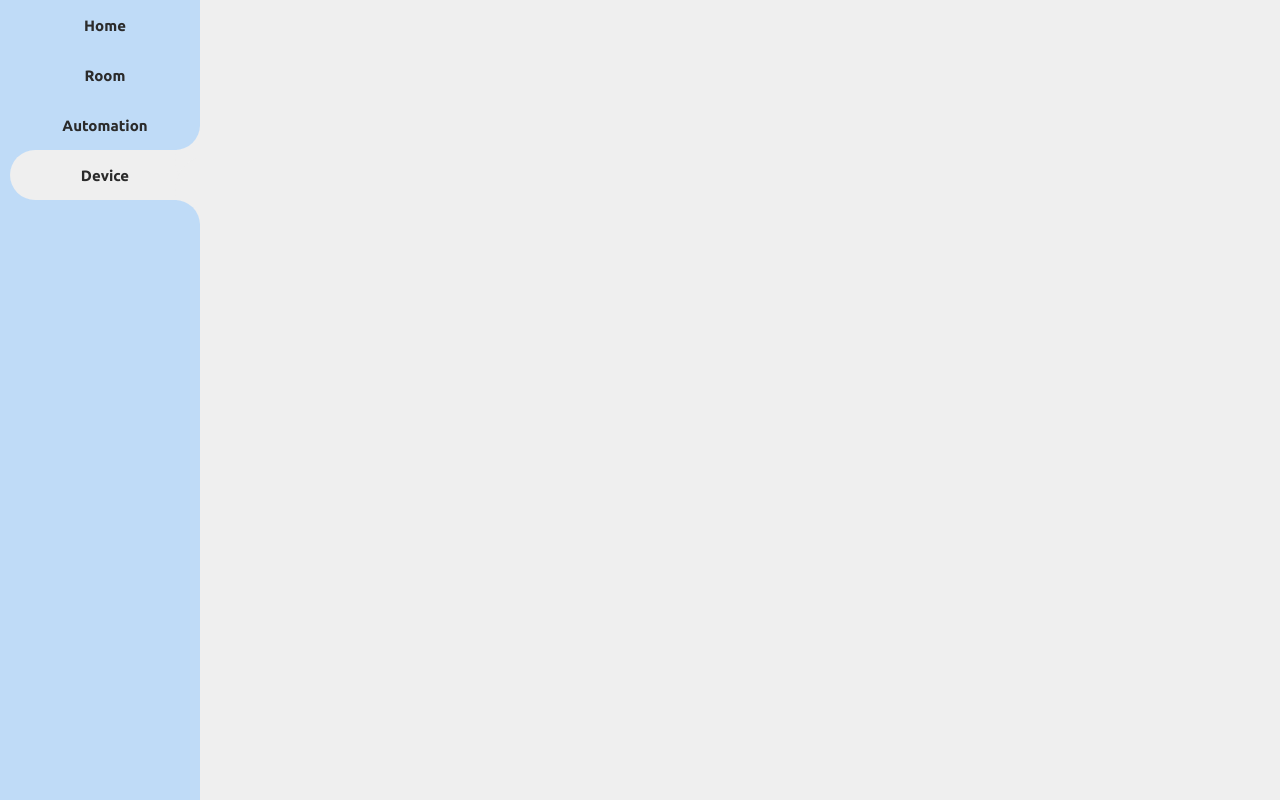
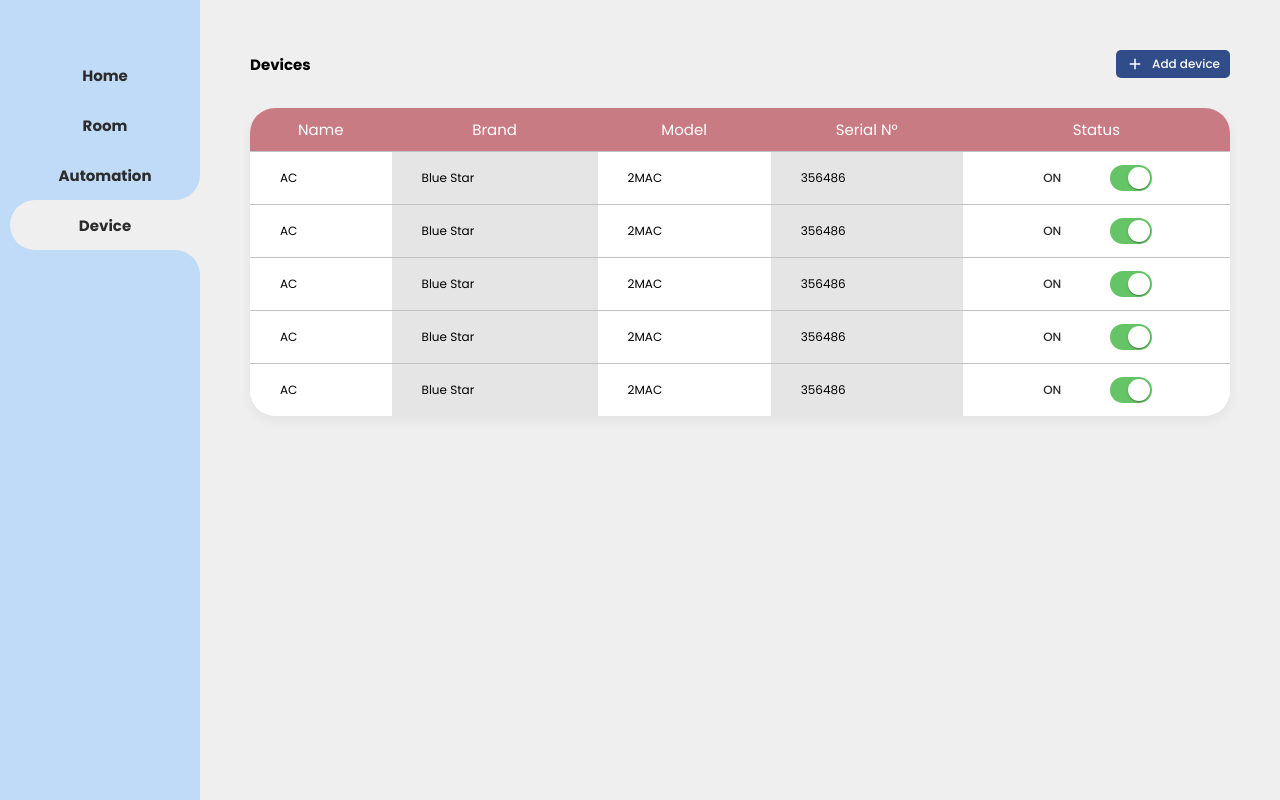
Before and after one commit to NealAndrianja/home_automation, a React (Create React App) app: page /Device in a window 1280 px wide. Built offline with nearby package versions, Linux system fonts and the light colour scheme; no server answers.

Commit message:
Device Page, and Modal to add new device

```diff
--- a/src/App.css
+++ b/src/App.css
@@ -1,10 +1,11 @@
 /* =========== Google Fonts ============ */
 @import url("https://fonts.googleapis.com/css2?family=Ubuntu:wght@300;400;500;700&display=swap");
+@import url('https://fonts.googleapis.com/css2?family=Poppins:ital,wght@0,100;0,200;0,300;0,400;0,500;0,600;0,700;0,800;0,900;1,100;1,200;1,300;1,400;1,500;1,600;1,700;1,800;1,900&display=swap');
 
 /* =============== Globals ============== */
 * {
-  font-family: "Ubuntu", sans-serif;
-  font-size: 15px;
+  font-family: "Poppins", sans-serif;
+  font-size: 12px;
   margin: 0;
   padding: 0;
   box-sizing: border-box;
@@ -13,11 +14,14 @@
 :root{
     --primary: #BFDBF7;
     --secondary: #304C89;
+    --secondary-hover: #507CDC;
     --accent: #C97B84;
     --complementary: #70AE6E;
     --white: #efefef;
     --black: #2b2b2b;
-    --grey: #C6C6C6;
+    --grey: #E5E5E5;
+    --dark-grey: #C2C2C2;
+    --space-xs: 5px;
     --space-s: 10px;
     --space-md: 30px;
     --space-l: 50px;
--- a/src/App.js
+++ b/src/App.js
@@ -3,6 +3,7 @@ import { Route, Routes } from "react-router-dom";
 import Sidebar from "./Component/SideBar/Sidebar";
 import { Home } from "./Pages/Home/Home";
 import "./App.css";
+import { Device } from "./Pages/Device/Device";
 
 function App() {
   const [message, setMessage] = useState("");
@@ -12,6 +13,7 @@ function App() {
       <Sidebar />
       <Routes>
         <Route path="/" element={<Home />} />
+        <Route path="/Device" element={<Device />} />
       </Routes>
     </div>
   );
--- /dev/null
+++ b/src/Component/Modals/addDevice/AddDeviceModal.jsx
@@ -0,0 +1,37 @@
+import React from "react";
+import "./addDeviceModal.css";
+
+export const AddDeviceModal = ({ toggleModal }) => {
+  return (
+    <div className="modal">
+      <div className="overlay" onClick={toggleModal}></div>
+      <div className="add-device-modal">
+        <h1>Add device</h1>
+        <div className="add-device-form">
+          <div className="form-element">
+            <label>Device name</label>
+            <input type="text" placeholder="example: 'John's AC'" />
+          </div>
+          <div className="form-element">
+            <label>Device brand</label>
+            <input type="text" placeholder="Enter device brand" />
+          </div>
+          <div className="form-element">
+            <label>Device model</label>
+            <input type="text" placeholder="example: 'MD576YSQ'" />
+          </div>
+          <div className="form-element">
+            <label>Serial number</label>
+            <input type="text" placeholder="XXXX-XXXX-XXXX-XXXX" />
+          </div>
+        </div>
+        <div className="btn-group">
+          <button className="add-device-button">Add device</button>
+          <button className="cancel-button" onClick={toggleModal}>
+            Cancel
+          </button>
+        </div>
+      </div>
+    </div>
+  );
+};
--- /dev/null
+++ b/src/Component/Modals/addDevice/addDeviceModal.css
@@ -0,0 +1,61 @@
+.modal, .overlay{
+    position: fixed;
+    width: 100vw;
+    height: 100vh;
+    top: 0;
+    left: 0;
+    bottom: 0;
+    right: 0;
+}
+
+.overlay{
+    background: rgba(0, 0, 0, 0.5);
+}
+
+.add-device-modal{
+    background: #fff;
+    position: absolute;
+    top: 50%;
+    left: 50%;
+    transform: translate(-50%, -50%);
+    width: 400px;
+    padding: var(--space-md);
+    border-radius: 18px;
+    box-shadow: 0px 5px 12px 0px rgba(0,0,0,0.05);
+}
+
+.add-device-modal h1{
+    font-size: 1.25em;
+    font-weight: 500;
+    text-align: center;
+}
+
+.add-device-form{
+    margin-top: var(--space-md);
+    display: flex;
+    flex-direction: column;
+    gap: 20px;
+}
+
+.form-element{
+    display: flex;
+    align-items: center;
+    justify-content: space-between;
+}
+
+.form-element input{
+    background: var(--grey);
+    width: 60%;
+    padding: var(--space-s);
+    border: none;
+    border-radius: 5px;
+    outline: none;
+}
+
+.btn-group{
+    margin-top: var(--space-md);
+    display: flex;
+    align-items: center;
+    justify-content: flex-end;
+    gap: 10px;
+}
--- a/src/Component/Monitor/monitor.css
+++ b/src/Component/Monitor/monitor.css
@@ -13,7 +13,7 @@
 }
 
 .monitoring-block{
-    margin-top: var(--space-md);
+    margin-top: var(--space-s);
     padding: var(--space-md);
     background: #fff;
     border-radius: 25px;
--- a/src/Component/SideBar/sidebar.css
+++ b/src/Component/SideBar/sidebar.css
@@ -9,6 +9,8 @@
 
 .nav-menu {
   position: absolute;
+
+  top: 50px;
   width: 100%;
 }
 
--- a/src/Component/mui_component/MuiSelect.jsx
+++ b/src/Component/mui_component/MuiSelect.jsx
@@ -12,7 +12,7 @@ export const MuiSelect = ({ name, list, selection, onSelectChange }) => {
 
   return (
     <Box sx={{ minWidth: 120 }}>
-      <FormControl fullWidth>
+      <FormControl fullWidth size="small">
         <InputLabel id="demo-simple-select-label">{name}</InputLabel>
         <Select
           labelId="demo-simple-select-label"
--- /dev/null
+++ b/src/Component/tableRow/TableRow.jsx
@@ -0,0 +1,80 @@
+import React, { useState } from 'react'
+import './tableRow.css'
+import { styled } from "@mui/material/styles";
+import Switch from "@mui/material/Switch";
+
+const IOSSwitch = styled((props) => (
+  <Switch focusVisibleClassName=".Mui-focusVisible" disableRipple {...props} />
+))(({ theme }) => ({
+  width: 42,
+  height: 26,
+  padding: 0,
+  "& .MuiSwitch-switchBase": {
+    padding: 0,
+    margin: 2,
+    transitionDuration: "300ms",
+    "&.Mui-checked": {
+      transform: "translateX(16px)",
+      color: "#fff",
+      "& + .MuiSwitch-track": {
+        backgroundColor: theme.palette.mode === "dark" ? "#2ECA45" : "#65C466",
+        opacity: 1,
+        border: 0,
+      },
+      "&.Mui-disabled + .MuiSwitch-track": {
+        opacity: 0.5,
+      },
+    },
+    "&.Mui-focusVisible .MuiSwitch-thumb": {
+      color: "#33cf4d",
+      border: "6px solid #fff",
+    },
+    "&.Mui-disabled .MuiSwitch-thumb": {
+      color:
+        theme.palette.mode === "light"
+          ? theme.palette.grey[100]
+          : theme.palette.grey[600],
+    },
+    "&.Mui-disabled + .MuiSwitch-track": {
+      opacity: theme.palette.mode === "light" ? 0.7 : 0.3,
+    },
+  },
+  "& .MuiSwitch-thumb": {
+    boxSizing: "border-box",
+    width: 22,
+    height: 22,
+  },
+  "& .MuiSwitch-track": {
+    borderRadius: 26 / 2,
+    backgroundColor: theme.palette.mode === "light" ? "#E9E9EA" : "#39393D",
+    opacity: 1,
+    transition: theme.transitions.create(["background-color"], {
+      duration: 500,
+    }),
+  },
+}));
+
+export const TableRow = () => {
+  const [checked, setChecked] = useState(true);
+
+  const handleChange = (event) => {
+    setChecked(event.target.checked);
+  };
+  return (
+    <>
+    <tr>
+        <td>AC</td>
+        <td>Blue Star</td>
+        <td>2MAC</td>
+        <td>356486</td>
+        <td><span className="control-state">{checked?"ON":"OFF"}</span>
+        <IOSSwitch
+          sx={{ m: 1 }}
+          defaultChecked
+          checked={checked}
+          onChange={handleChange}
+        /></td>
+    </tr>
+    </>
+  )
+}
--- /dev/null
+++ b/src/Component/tableRow/tableRow.css
@@ -0,0 +1,17 @@
+tr{
+    border-top: solid 1px var(--dark-grey);
+}
+
+td:nth-child(even){
+    background-color: var(--grey);
+}
+
+td{
+    padding: var(--space-xs) var(--space-md);
+}
+
+td:last-child{
+    display: flex;
+    align-items: center;
+    justify-content: space-evenly;
+}
--- /dev/null
+++ b/src/Pages/Device/Device.jsx
@@ -0,0 +1,42 @@
+import React, { useState } from "react";
+import "./device.css";
+import { TableRow } from "../../Component/tableRow/TableRow";
+import AddIcon from "@mui/icons-material/Add";
+import { AddDeviceModal } from "../../Component/Modals/addDevice/AddDeviceModal";
+
+export const Device = () => {
+    const [showModal, setShowModal] = useState(false);
+
+    const toggleModal = () => {
+        setShowModal(!showModal);
+    };
+
+  return (
+    <div className="device-page">
+      <div className="device-top">
+        <h1 className="device-header">Devices</h1>
+        <button className="add-device-button" onClick={toggleModal}>
+          <AddIcon />
+          Add device
+        </button>
+      </div>
+      <div className="device-list">
+        <table>
+          <tr>
+            <th>Name</th>
+            <th>Brand</th>
+            <th>Model</th>
+            <th>Serial N°</th>
+            <th>Status</th>
+          </tr>
+          <TableRow />
+          <TableRow />
+          <TableRow />
+          <TableRow />
+          <TableRow />
+        </table>
+      </div>
+      {showModal && <AddDeviceModal toggleModal={toggleModal} />}
+    </div>
+  );
+};
--- /dev/null
+++ b/src/Pages/Device/device.css
@@ -0,0 +1,70 @@
+.device-page{
+    position: absolute;
+    left: 200px;
+    width: calc(100% - 200px);
+    padding: var(--space-l);
+}
+
+.device-top{
+    display: flex;
+    align-items: center;
+    justify-content: space-between;
+}
+
+.device-header{
+    font-size: 1.25em;
+}
+
+.add-device-button{
+    padding: var(--space-xs) var(--space-s);
+    display: flex;
+    align-items: center;
+    gap: 8px;
+    border: none;
+    border-radius: 5px;
+    background: var(--secondary);
+    color: #fff;
+    font-weight: 500;
+    cursor: pointer;
+    transition: all 0.25s ease-in-out;
+}
+
+.cancel-button{
+    padding: var(--space-xs) var(--space-s);
+    background-color: var(--dark-grey);
+    border: none;
+    border-radius: 5px;
+    font-weight: 500;
+    cursor: pointer;
+}
+
+.add-device-button:hover{
+    background: var(--secondary-hover);
+}
+
+
+.device-list{
+    margin-top: var(--space-md);
+
+}
+
+.device-list table{
+    width: 100%;
+    border-radius: 25px;
+    box-shadow: 0px 5px 12px 0px rgba(0,0,0,0.05);
+    background: #fff;
+    overflow: hidden;
+    border-collapse: collapse;
+}
+
+tr:first-child{
+    background: var(--accent);
+    border: none;
+    color: #fff;
+}
+
+th{
+    font-size: 1.25em;
+    font-weight: normal;
+    padding: var(--space-s);
+}
```
